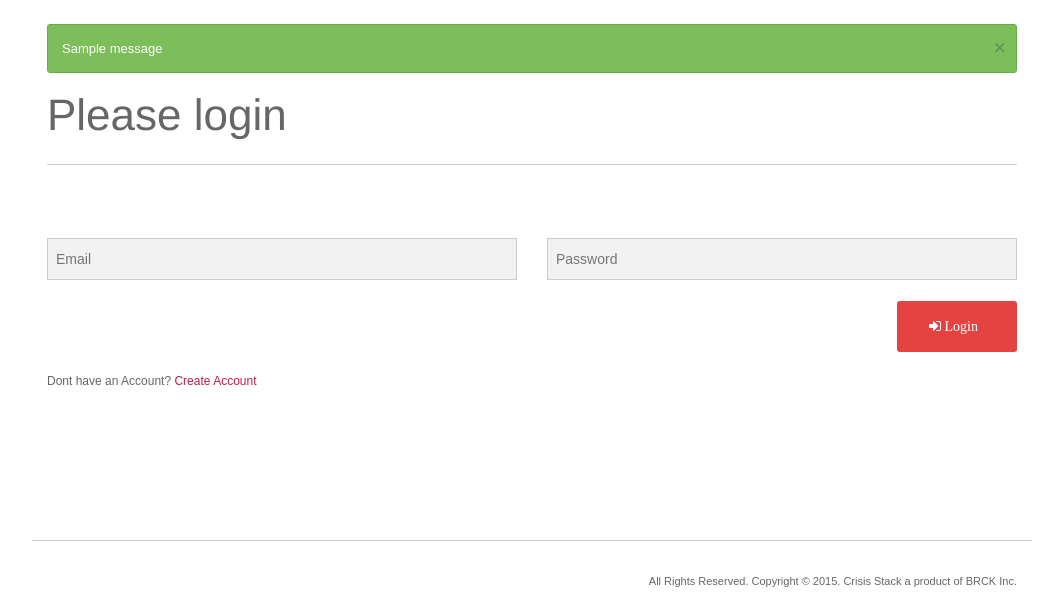
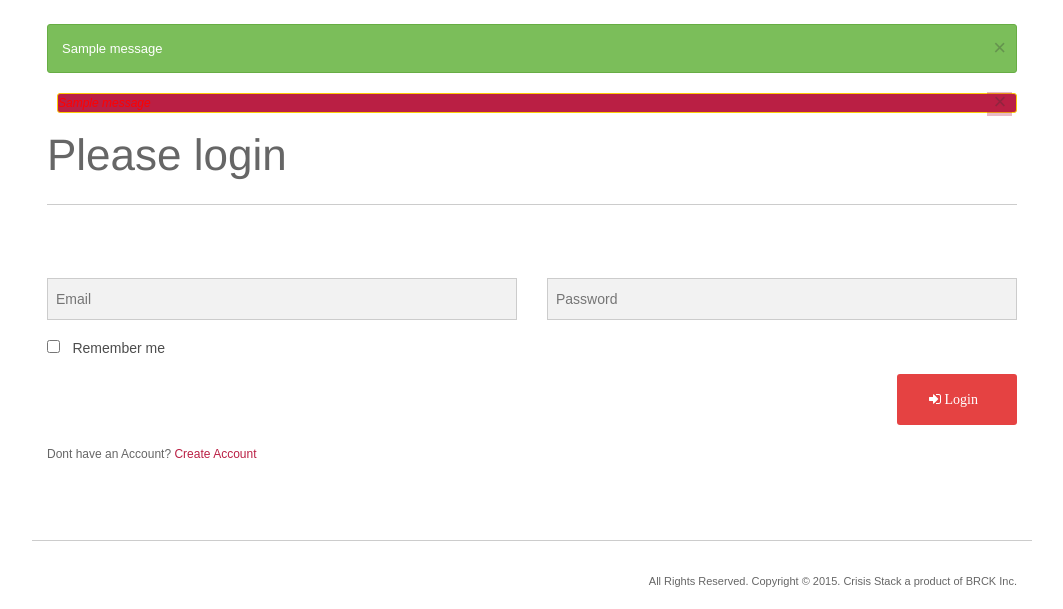
Before and after one commit to brck/CrisisStack, a Flask app: page /login in a window 1280 px wide. Shown: the part 47-656 px from the top of the page, without its empty margins (108-1171 px from the left). Run offline with Flask 2, Linux system fonts and the light colour scheme; tables that the repository leaves empty hold one stand-in row (values such as "Sample post"); one stand-in notice (Sample message) is shown; some libraries are stand-ins or nearby versions.

Commit message:
added login finctionality to app for registerd users

```diff
--- a/app/__init__.py
+++ b/app/__init__.py
@@ -1,8 +1,13 @@
 from flask import Flask
 from config import config
+from flask_login import LoginManager
 from flask_sqlalchemy import SQLAlchemy
 
 db = SQLAlchemy()
+
+login_manager = LoginManager()
+login_manager.session_protection = 'strong'
+login_manager.login_view = 'auth.login'
 
 
 def create_app(config_name):
@@ -11,6 +16,7 @@ def create_app(config_name):
     config[config_name].init_app(app)
 
     db.init_app(app)
+    login_manager.init_app(app)
 
     # Register Auth blueprint to application factory
     from .main import main as main_blueprint
--- a/app/auth/forms.py
+++ b/app/auth/forms.py
@@ -12,6 +12,7 @@ class LoginForm(Form):
     password = PasswordField('Password', [
         validators.DataRequired("Please enter a password.")],
         render_kw={"placeholder": "Password"})
+    remember_me = BooleanField('remember_me', default=False)
 
     submit = SubmitField("Login")
 
--- a/app/auth/views.py
+++ b/app/auth/views.py
@@ -1,16 +1,26 @@
 from flask import render_template, request, redirect, url_for, flash
 from sqlalchemy.exc import IntegrityError
+from flask_login import logout_user, login_required, login_user
 from . import auth
 from .. import db
 from ..models import User, Developer
 from .forms import UserSignUpForm, DeveloperSignUpForm, LoginForm
 
 
-@auth.route('/login')
+@auth.route('/login', methods=['GET', 'POST'])
 def login():
-    loginform = LoginForm()
+    form = LoginForm()
 
-    return render_template('login.html', form=loginform)
+    print form.validate_on_submit()
+    if form.validate_on_submit():
+        print form
+        user = User.query.filter_by(email=form.email.data).first()
+        if user is not None and user.verify_password(form.password.data):
+            login_user(user, form.remember_me.data)
+        return redirect(request.args.get('next') or url_for('main.index'))
+        flash('Invalid username or password.', 'error')
+
+    return render_template('login.html', form=form)
 
 
 @auth.route('/create_account')
--- a/app/templates/login.html
+++ b/app/templates/login.html
@@ -15,6 +15,17 @@
                 {% endfor %}
             {% endif %}
         {% endwith %}
+
+        {% with messages = get_flashed_messages(category_filter=["error"]) %}
+            {% if messages %}
+                {% for message in messages %}
+                    <div data-alert class="alert-box error radius">
+                        {{ message }}
+                        <a href="#" class="close">&times;</a>
+                    </div>
+                {% endfor %}
+            {% endif %}
+        {% endwith %}
     </div>
 
     <div class="large-12 columns ">
@@ -22,6 +33,8 @@
         <h1>Please login</h1>
         <br>
         <form class="row" action="" method="post">
+            {{ form.hidden_tag() }}
+
             <div class="small-12 medium-12 large-6  columns">
                 {{ form.email( class_="validate", **{'aria-describedby':"emailHelpText"} ) }}
                 {% for message in form.email.errors %}
@@ -34,6 +47,11 @@
                 <div class="error" id="passwordHelpText">{{ message }}</div>
                 {% endfor %}
             </div>
+
+            <div class="small-12 medium-12 large-6  columns">
+                {{ form.remember_me }} <label class="left-align" for="remember_me">Remember me</label>
+            </div>
+
             <div class="large-12 columns">
                 <button class="button radius alert right" type="submit"><i class="fa fa-sign-in">  Login</i></button>
             </div>
```
Also changed, not shown: app/models.py (+10 -3 lines).
